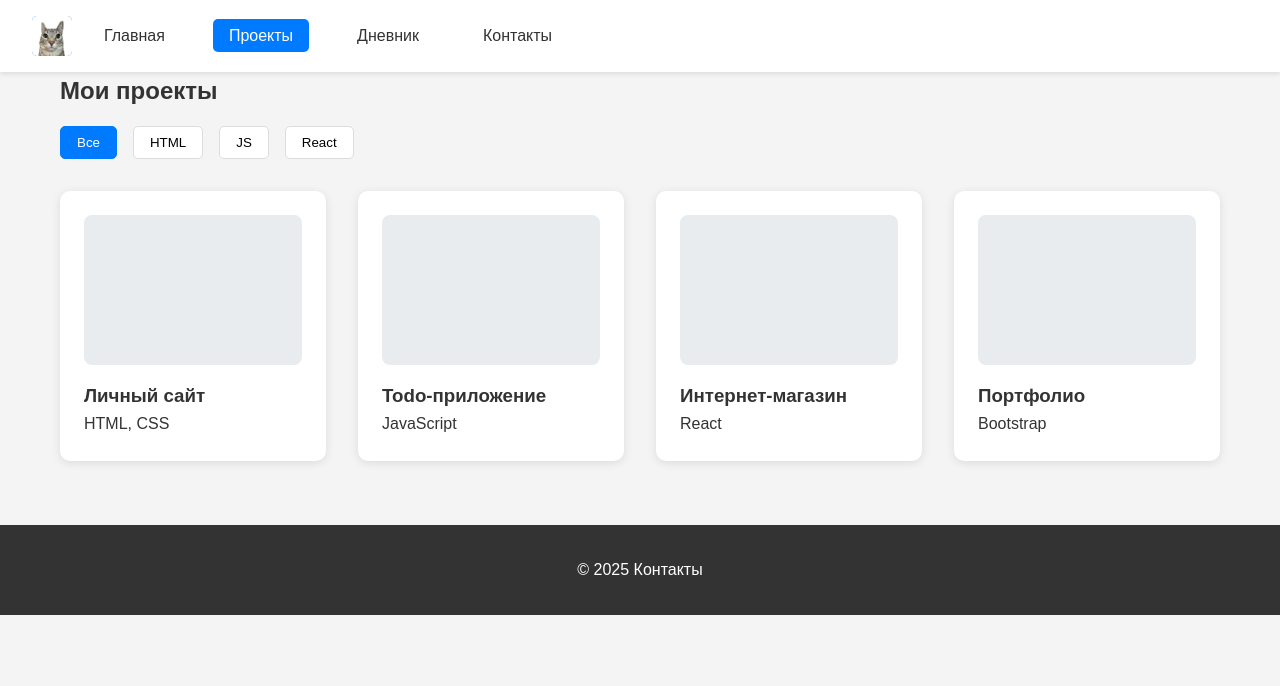
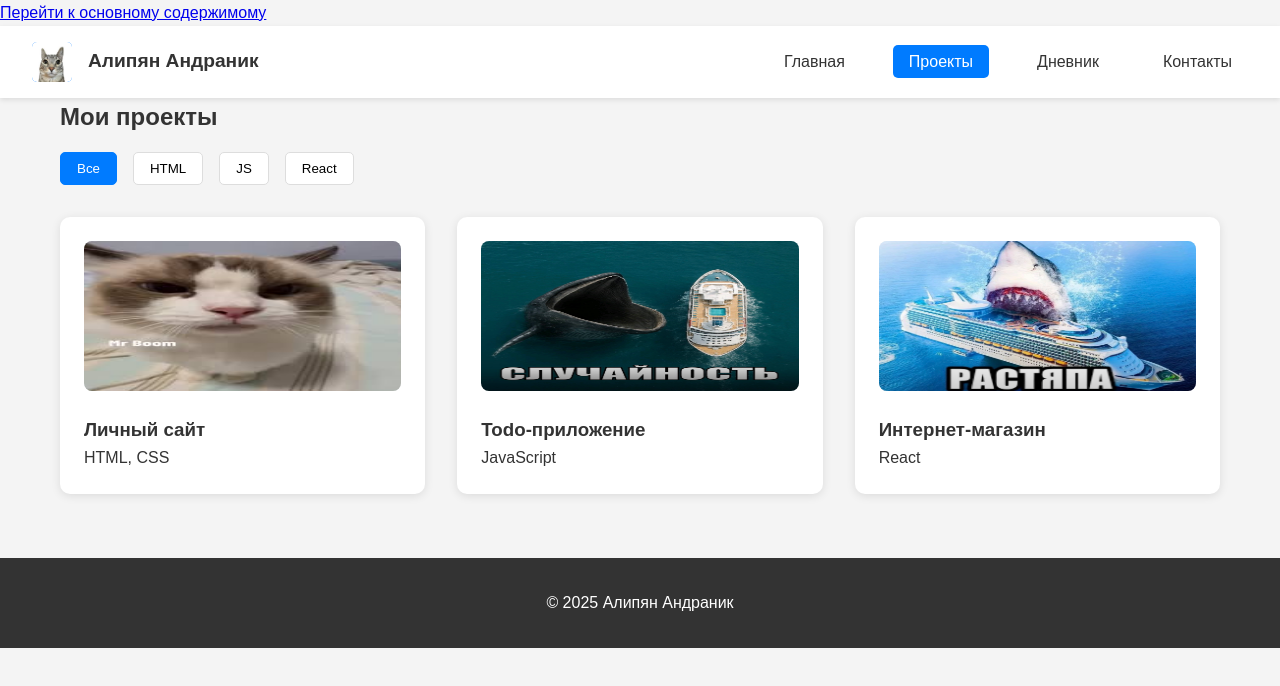
Before and after one commit to Andronoid4/2, a plain HTML site: page pages/projects.html in a window 1280 px wide. Drawn offline with Linux system fonts and the light colour scheme.

Commit message:
Update projects.html

```diff
--- a/pages/projects.html
+++ b/pages/projects.html
@@ -2,72 +2,73 @@
 <html lang="ru">
 <head>
     <meta charset="UTF-8">
-    <meta name="viewport" content="width=device-width, initial-scale=1.0">
+    <meta name="viewport" content="width=device-width, initial-scale=1.0, viewport-fit=cover">
     <title>Портфолио - Проекты</title>
     <link rel="stylesheet" href="../styles/styles.css">
 </head>
 <body>
-    <header>
-        <nav class="navbar">
+    <a class="skip-link" href="#main">Перейти к основному содержимому</a>
+
+    <div class="page">
+        <header class="header" role="banner">
+            <nav class="navbar" aria-label="Основная навигация">
                 <div class="nav-brand">
                     <div class="logo">
-                    <img src="/images/logo.png" alt="Логотип">
+                        <img src="../images/logo.png" alt="Логотип" class="logo-image responsive-image">
+                    </div>
+                    <span class="student-name">Алипян Андраник</span>
                 </div>
                 <ul class="nav-menu">
                     <li><a href="../index.html">Главная</a></li>
-                <li><a href="../pages/projects.html" class="active">Проекты</a></li>
+                    <li><a href="../pages/projects.html" class="active" aria-current="page">Проекты</a></li>
                     <li><a href="../pages/diary.html">Дневник</a></li>
                     <li><a href="../pages/contacts.html">Контакты</a></li>
                 </ul>
             </nav>
         </header>
 
-    <main class="container">
-        <section class="projects-section">
+        <main id="main" class="main container" role="main">
+            <section class="projects-section" aria-labelledby="projects-heading">
                 <div class="section-header">
-                <h1>Мои проекты</h1>
-                <div class="filter-buttons">
-                    <button class="filter-btn active">Все</button>
-                    <button class="filter-btn">HTML</button>
-                    <button class="filter-btn">JS</button>
-                    <button class="filter-btn">React</button>
+                    <h1 id="projects-heading">Мои проекты</h1>
+                    <div class="filter-buttons" role="group" aria-label="Фильтры проектов">
+                        <button class="filter-btn active" aria-pressed="true">Все</button>
+                        <button class="filter-btn" aria-pressed="false">HTML</button>
+                        <button class="filter-btn" aria-pressed="false">JS</button>
+                        <button class="filter-btn" aria-pressed="false">React</button>
                     </div>
                 </div>
 
                 <div class="projects-grid-large">
-                <div class="project-card-large" data-category="html">
-                    <div class="project-image"></div>
+                    <article class="project-card-large" data-category="html" tabindex="0" role="article">
+                        <img src="../images/project1.jpg" alt="Личный сайт - HTML, CSS" class="project-image responsive-image" loading="lazy">
                         <h3>Личный сайт</h3>
                         <p>HTML, CSS</p>
-                </div>
-                <div class="project-card-large" data-category="js">
-                    <div class="project-image"></div>
+                    </article>
+                    <article class="project-card-large" data-category="js" tabindex="0" role="article">
+                        <img src="../images/project2.jpg" alt="Todo-приложение - JavaScript" class="project-image responsive-image" loading="lazy">
                         <h3>Todo-приложение</h3>
                         <p>JavaScript</p>
-                </div>
-                <div class="project-card-large" data-category="react">
-                    <div class="project-image"></div>
+                    </article>
+                    <article class="project-card-large" data-category="react" tabindex="0" role="article">
+                        <img src="../images/project3.jpg" alt="Интернет-магазин - React" class="project-image responsive-image" loading="lazy">
                         <h3>Интернет-магазин</h3>
                         <p>React</p>
-                </div>
-                <div class="project-card-large" data-category="bootstrap">
-                    <div class="project-image"></div>
-                    <h3>Портфолио</h3>
-                    <p>Bootstrap</p>
-                </div>
+                    </article>
                 </div>
             </section>
         </main>
 
-    <footer>
-        <div class="footer-content">
-            <p>&copy; 2025 Контакты</p>
+        <footer class="footer" role="contentinfo">
+            <div class="footer-content container">
+                <p>&copy; 2025 Алипян Андраник</p>
             </div>
         </footer>
+    </div>
 
-    <div id="projectModal" class="modal">
+    <div id="projectModal" class="modal" role="dialog" aria-modal="true" aria-labelledby="modalTitle" aria-describedby="modalDescription" tabindex="-1">
         <div class="modal-content">
-            <span class="close">&times;</span>
+            <button class="close" aria-label="Закрыть модальное окно">&times;</button>
             <h2 id="modalTitle">Название проекта</h2>
             <p id="modalDescription">Описание проекта</p>
             <div class="modal-links">
```
Lines whose indentation alone changed are shown as unchanged.
